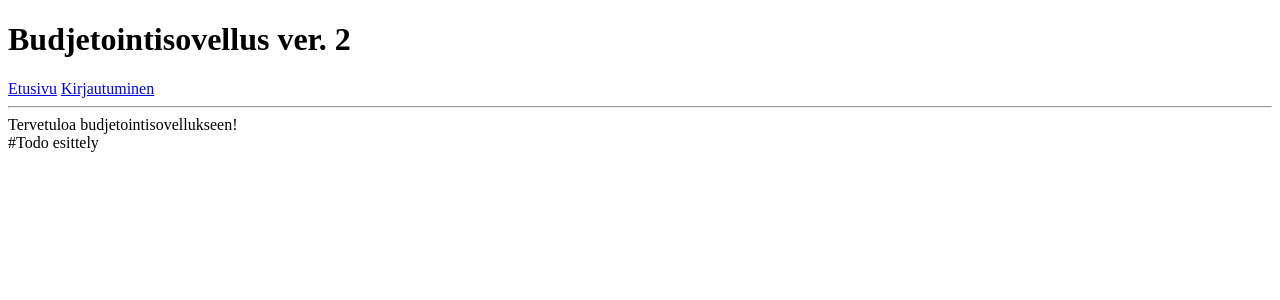
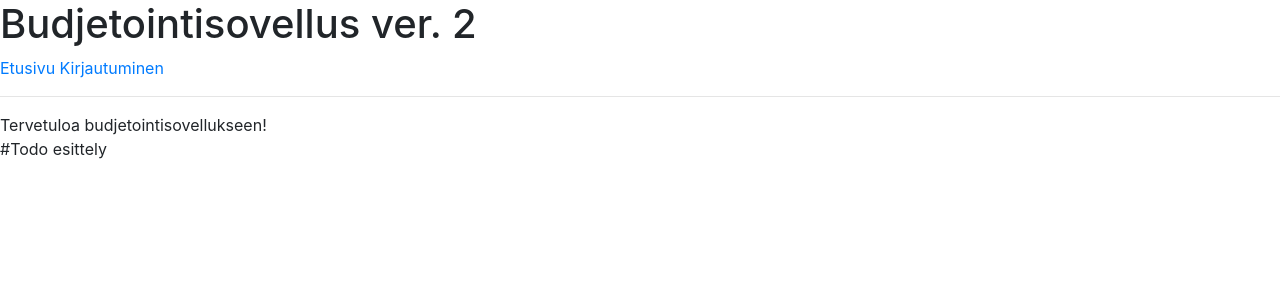
Before and after one commit to Eoyie/Budjetointisovellus, a Flask app: page / in a window 1280 px wide. Shown: the top 300 px of the page. Run offline with Flask 3, Linux system fonts and the light colour scheme; some libraries are stand-ins or nearby versions.

Commit message:
Added Bootstrap base to all html

```diff
--- a/templates/budget.html
+++ b/templates/budget.html
@@ -1,3 +1,6 @@
+<!doctype html>
+<meta name="viewport" content="width=device-width, initial-scale=1, shrink-to-fit=no">
+<link rel="stylesheet" href="https://stackpath.bootstrapcdn.com/bootstrap/4.5.0/css/bootstrap.min.css">
 <style>
     .container {
         display: flex;
--- a/templates/categories.html
+++ b/templates/categories.html
@@ -1,3 +1,6 @@
+<!doctype html>
+<meta name="viewport" content="width=device-width, initial-scale=1, shrink-to-fit=no">
+<link rel="stylesheet" href="https://stackpath.bootstrapcdn.com/bootstrap/4.5.0/css/bootstrap.min.css">
 <style>
     .invisible_box {
     float: left;
--- a/templates/error.html
+++ b/templates/error.html
@@ -1,3 +1,6 @@
+<!doctype html>
+<meta name="viewport" content="width=device-width, initial-scale=1, shrink-to-fit=no">
+<link rel="stylesheet" href="https://stackpath.bootstrapcdn.com/bootstrap/4.5.0/css/bootstrap.min.css">
 {% extends "layout.html" %}
 {% block title %}Error{% endblock %}
 {% block content %}
--- a/templates/error_logged_in.html
+++ b/templates/error_logged_in.html
@@ -1,3 +1,6 @@
+<!doctype html>
+<meta name="viewport" content="width=device-width, initial-scale=1, shrink-to-fit=no">
+<link rel="stylesheet" href="https://stackpath.bootstrapcdn.com/bootstrap/4.5.0/css/bootstrap.min.css">
 {% extends "layout_logged_in.html" %}
 {% block title %}Error{% endblock %}
 {% block content %}
--- a/templates/home.html
+++ b/templates/home.html
@@ -1,3 +1,7 @@
+<!doctype html>
+<meta name="viewport" content="width=device-width, initial-scale=1, shrink-to-fit=no">
+<link rel="stylesheet" href="https://stackpath.bootstrapcdn.com/bootstrap/4.5.0/css/bootstrap.min.css">
+
 <style>
 .container {
     display: flex;
--- a/templates/index.html
+++ b/templates/index.html
@@ -1,3 +1,7 @@
+<!doctype html>
+<meta name="viewport" content="width=device-width, initial-scale=1, shrink-to-fit=no">
+<link rel="stylesheet" href="https://stackpath.bootstrapcdn.com/bootstrap/4.5.0/css/bootstrap.min.css">
+
 {% extends "layout.html" %}
 {% block title %}Etusivu{% endblock %}
 {% block content %}
--- a/templates/layout.html
+++ b/templates/layout.html
@@ -1,4 +1,7 @@
 <!doctype html>
+<meta name="viewport" content="width=device-width, initial-scale=1, shrink-to-fit=no">
+<link rel="stylesheet" href="https://stackpath.bootstrapcdn.com/bootstrap/4.5.0/css/bootstrap.min.css">
+
 <title>Budjetointisovellus - {% block title %}{% endblock %}</title>
 <h1>Budjetointisovellus ver. 2</h1>
 <a href="/">Etusivu</a>
--- a/templates/layout_logged_in.html
+++ b/templates/layout_logged_in.html
@@ -1,4 +1,7 @@
 <!doctype html>
+<meta name="viewport" content="width=device-width, initial-scale=1, shrink-to-fit=no">
+<link rel="stylesheet" href="https://stackpath.bootstrapcdn.com/bootstrap/4.5.0/css/bootstrap.min.css">
+
 <title>Budjetointisovellus - {% block title %}{% endblock %}</title>
 <h1>Budjetointisovellus ver. 2</h1>
 <a href="/">Etusivu</a> *
--- a/templates/login.html
+++ b/templates/login.html
@@ -1,3 +1,6 @@
+<!doctype html>
+<meta name="viewport" content="width=device-width, initial-scale=1, shrink-to-fit=no">
+<link rel="stylesheet" href="https://stackpath.bootstrapcdn.com/bootstrap/4.5.0/css/bootstrap.min.css">
 {% extends "layout.html" %}
 {% block title %}Login{% endblock %}
 {% block content %}
--- a/templates/move_future_expense.html
+++ b/templates/move_future_expense.html
@@ -1,3 +1,6 @@
+<!doctype html>
+<meta name="viewport" content="width=device-width, initial-scale=1, shrink-to-fit=no">
+<link rel="stylesheet" href="https://stackpath.bootstrapcdn.com/bootstrap/4.5.0/css/bootstrap.min.css">
 {% extends "layout_logged_in.html" %}
 {% block title %}Expences{% endblock %}
 {% block content %}
--- a/templates/new.html
+++ b/templates/new.html
@@ -1,3 +1,6 @@
+<!doctype html>
+<meta name="viewport" content="width=device-width, initial-scale=1, shrink-to-fit=no">
+<link rel="stylesheet" href="https://stackpath.bootstrapcdn.com/bootstrap/4.5.0/css/bootstrap.min.css">
 {% extends "layout_logged_in.html" %}
 {% block title %}Expences{% endblock %}
 {% block content %}
--- a/templates/new_future_expense.html
+++ b/templates/new_future_expense.html
@@ -1,3 +1,6 @@
+<!doctype html>
+<meta name="viewport" content="width=device-width, initial-scale=1, shrink-to-fit=no">
+<link rel="stylesheet" href="https://stackpath.bootstrapcdn.com/bootstrap/4.5.0/css/bootstrap.min.css">
 {% extends "layout_logged_in.html" %}
 {% block title %}Expences{% endblock %}
 {% block content %}
--- a/templates/register.html
+++ b/templates/register.html
@@ -1,3 +1,6 @@
+<!doctype html>
+<meta name="viewport" content="width=device-width, initial-scale=1, shrink-to-fit=no">
+<link rel="stylesheet" href="https://stackpath.bootstrapcdn.com/bootstrap/4.5.0/css/bootstrap.min.css">
 {% extends "layout.html" %}
 {% block title %}Register{% endblock %}
 {% block content %}
--- a/templates/view_expenses.html
+++ b/templates/view_expenses.html
@@ -1,3 +1,6 @@
+<!doctype html>
+<meta name="viewport" content="width=device-width, initial-scale=1, shrink-to-fit=no">
+<link rel="stylesheet" href="https://stackpath.bootstrapcdn.com/bootstrap/4.5.0/css/bootstrap.min.css">
 <style>
 table {
    border-collapse: collapse;
--- a/templates/view_future_expenses.html
+++ b/templates/view_future_expenses.html
@@ -1,3 +1,6 @@
+<!doctype html>
+<meta name="viewport" content="width=device-width, initial-scale=1, shrink-to-fit=no">
+<link rel="stylesheet" href="https://stackpath.bootstrapcdn.com/bootstrap/4.5.0/css/bootstrap.min.css">
 <style>
 table {
    border-collapse: collapse;
```
